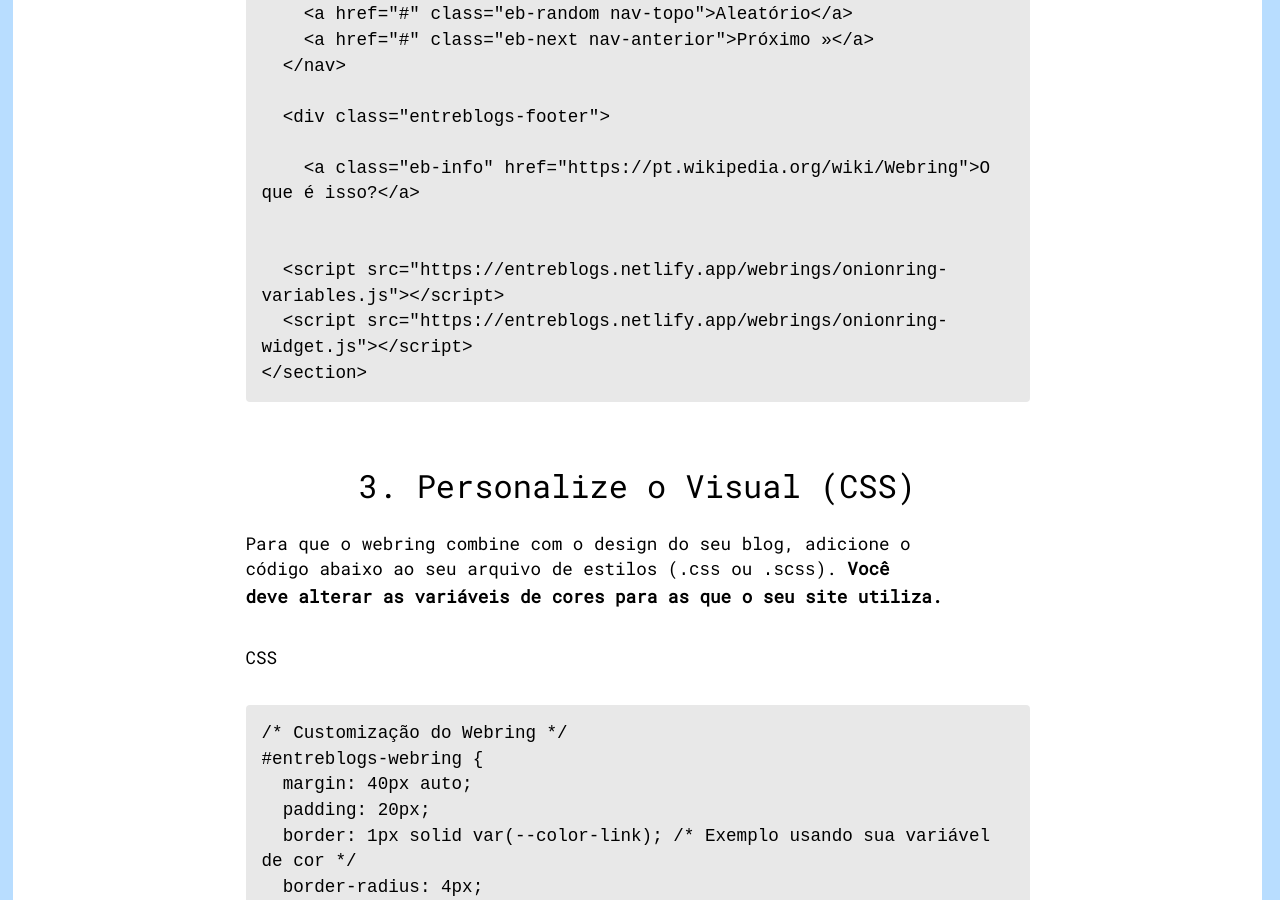
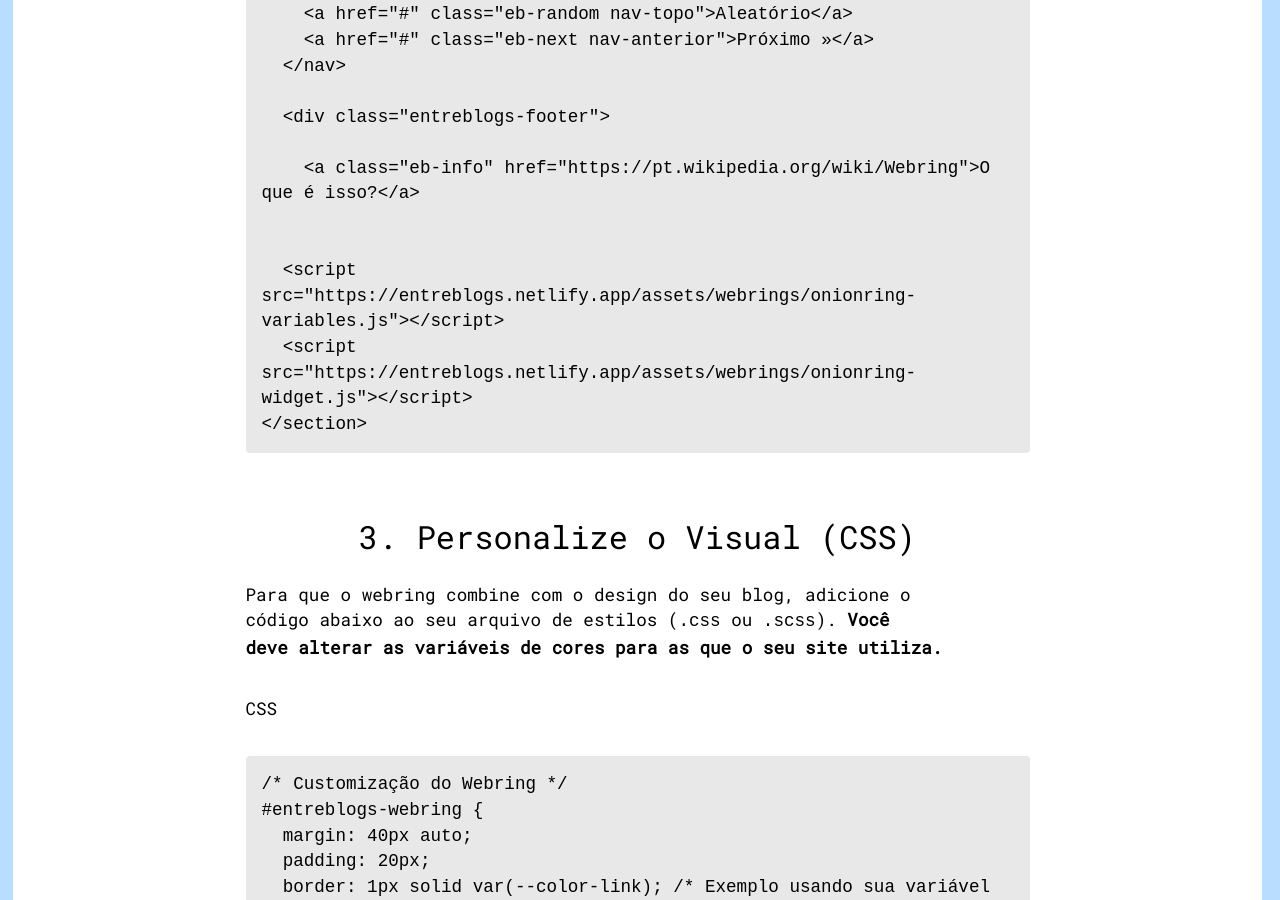
Before and after one commit to bamoretti/entreblogs, a Jekyll site: the page built from tutorial-webring.md, in a window 1280 px wide and 900 px high, scrolled down 1414 px. Built offline with Jekyll 4.4.1, drawn with Linux system fonts in a browser that asks for light colours; nearby versions of some CDN libraries; comment, search, counter and statistics services are not loaded; some of the changed lines change nothing that is shown.

Commit message:
Update tutorial-webring.md

````diff
--- a/tutorial-webring.md
+++ b/tutorial-webring.md
@@ -37,8 +37,8 @@ HTML
     <a class="eb-info" href="https://pt.wikipedia.org/wiki/Webring">O que é isso?</a>
 
 
-  <script src="https://entreblogs.netlify.app/webrings/onionring-variables.js"></script>
-  <script src="https://entreblogs.netlify.app/webrings/onionring-widget.js"></script>
+  <script src="https://entreblogs.netlify.app/assets/webrings/onionring-variables.js"></script>
+  <script src="https://entreblogs.netlify.app/assets/webrings/onionring-widget.js"></script>
 </section>
 ```
 
````
